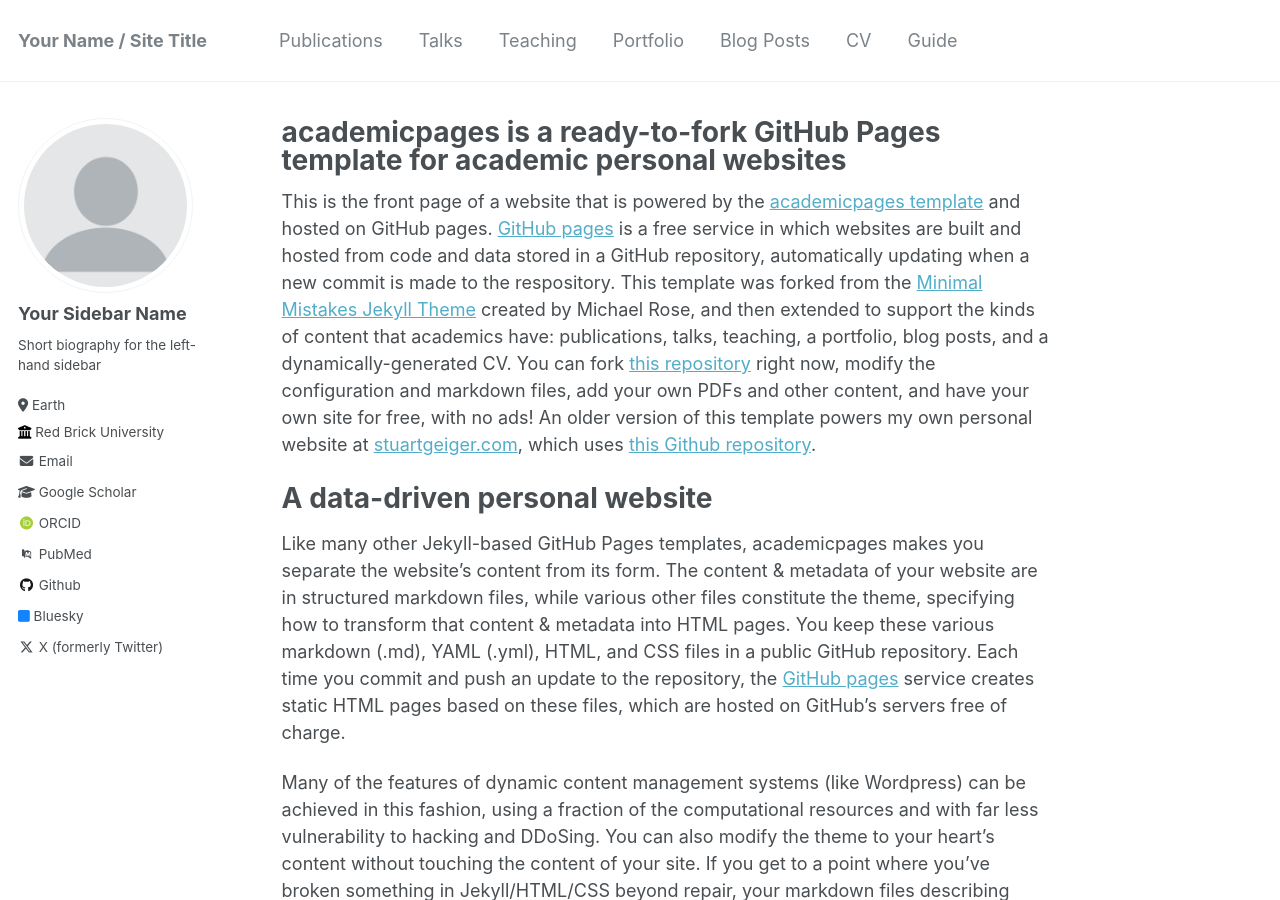
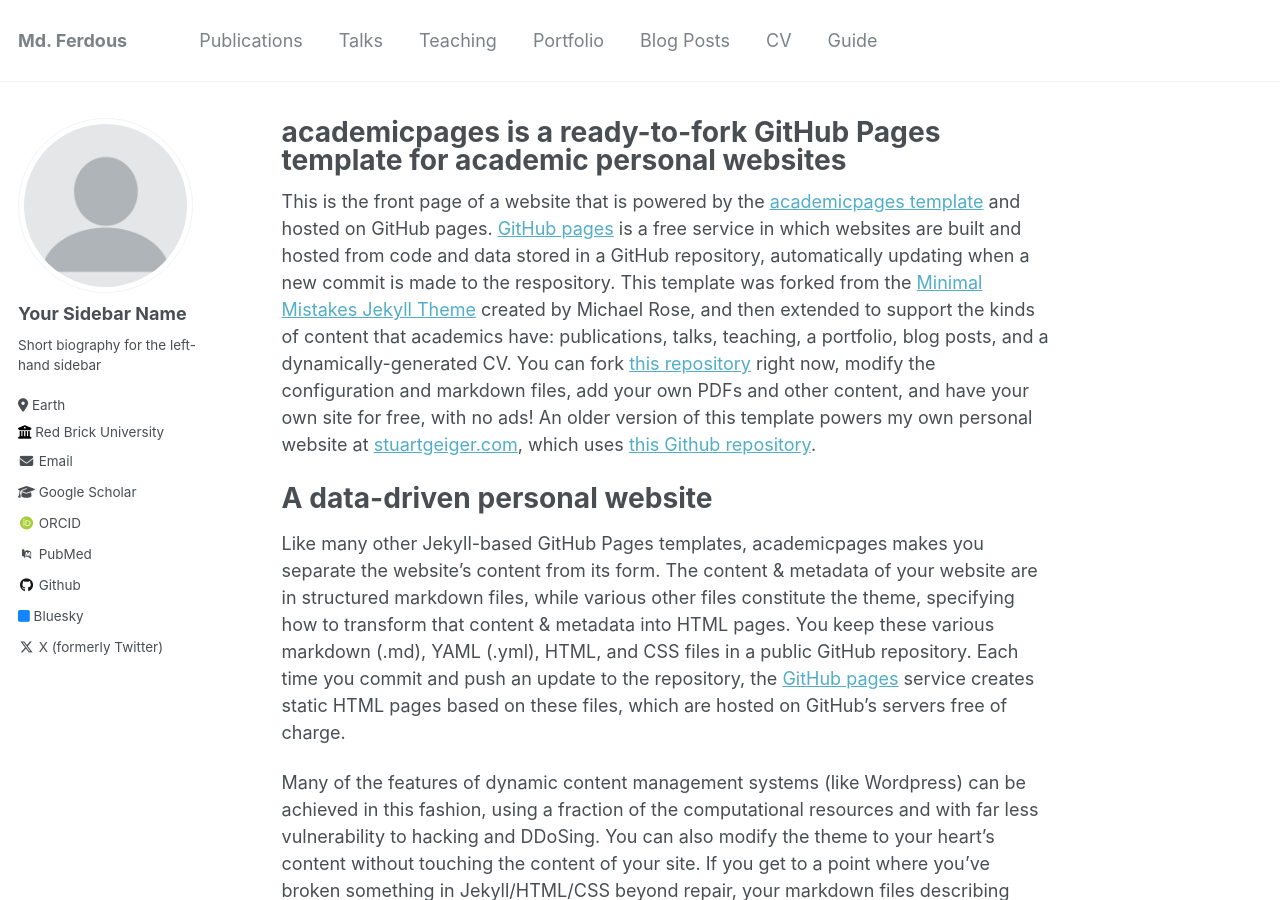
Before and after one commit to Md-Ferdous/md-ferdous-bsmrstu.github.io, a Jekyll site: the page built from _pages/about.md, in a window 1280 px wide and 900 px high. Built offline with Jekyll 4.4.1, drawn with Linux system fonts in a browser that asks for light colours; some web fonts are replaced.

Commit message:
Update _config.yml

```diff
--- a/_config.yml
+++ b/_config.yml
@@ -8,13 +8,13 @@
 
 # Basic Site Settings
 locale                   : "en-US"
-title                    : "Your Name / Site Title"
+title                    : "Md. Ferdous"
 title_separator          : "-"
 name                     : &name "Your Name"
 description              : &description "personal description"
-url                      : https://academicpages.github.io # the base hostname & protocol for your site e.g. "https://mmistakes.github.io"
+url                      : https://md-ferdous-bsmrstu.github.io # the base hostname & protocol for your site e.g. "https://mmistakes.github.io"
 baseurl                  : "" # the subpath of your site, e.g. "/blog"
-repository               : "academicpages/academicpages.github.io"
+repository               : "md-ferdous-bsmrstu.github.io"
 
 # Site Author - The following control what appear as part of the author content on the side bar.
 #               If a field is blank the icon and link will not appear, otherwise it will be shown.
```
